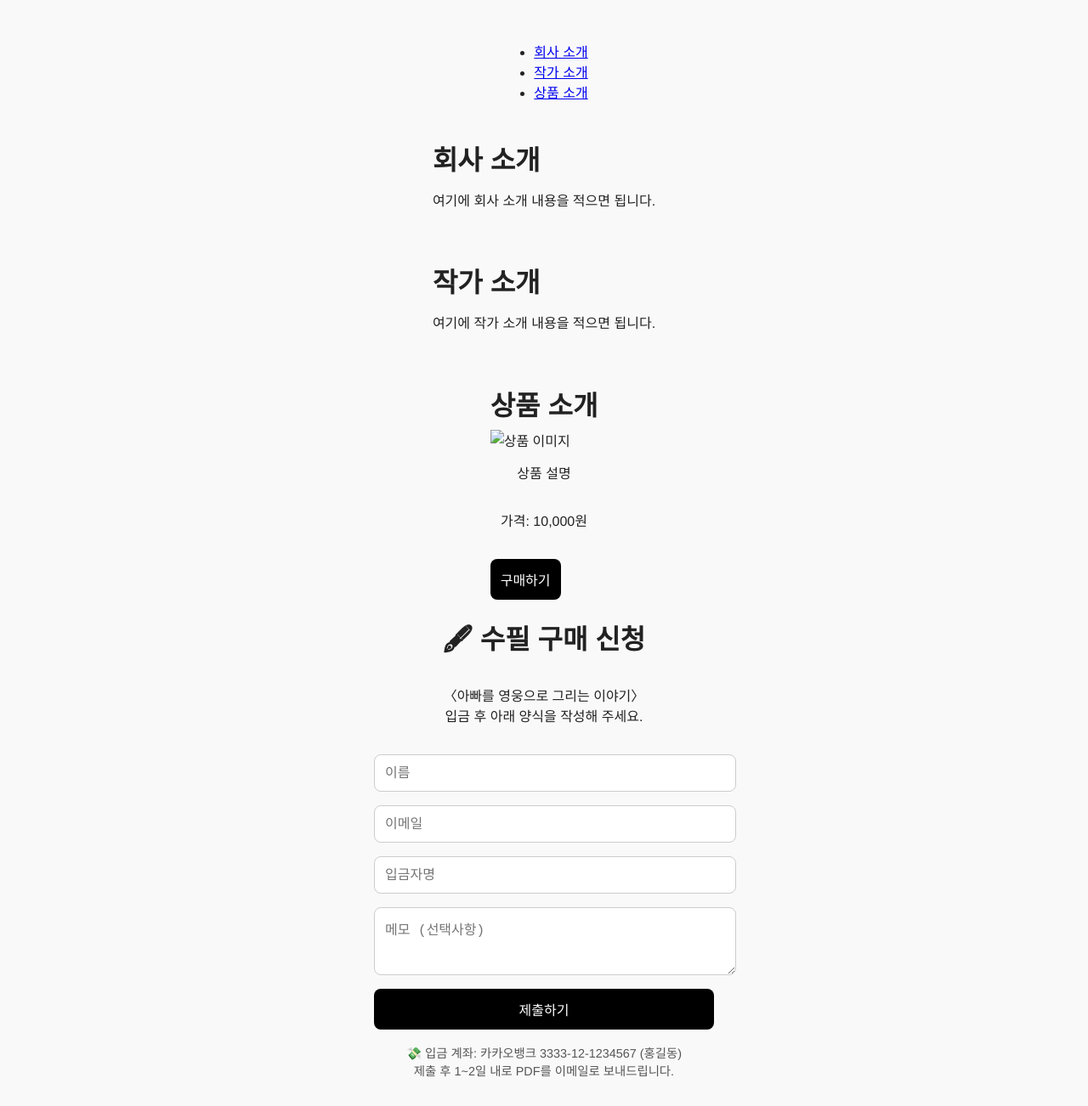
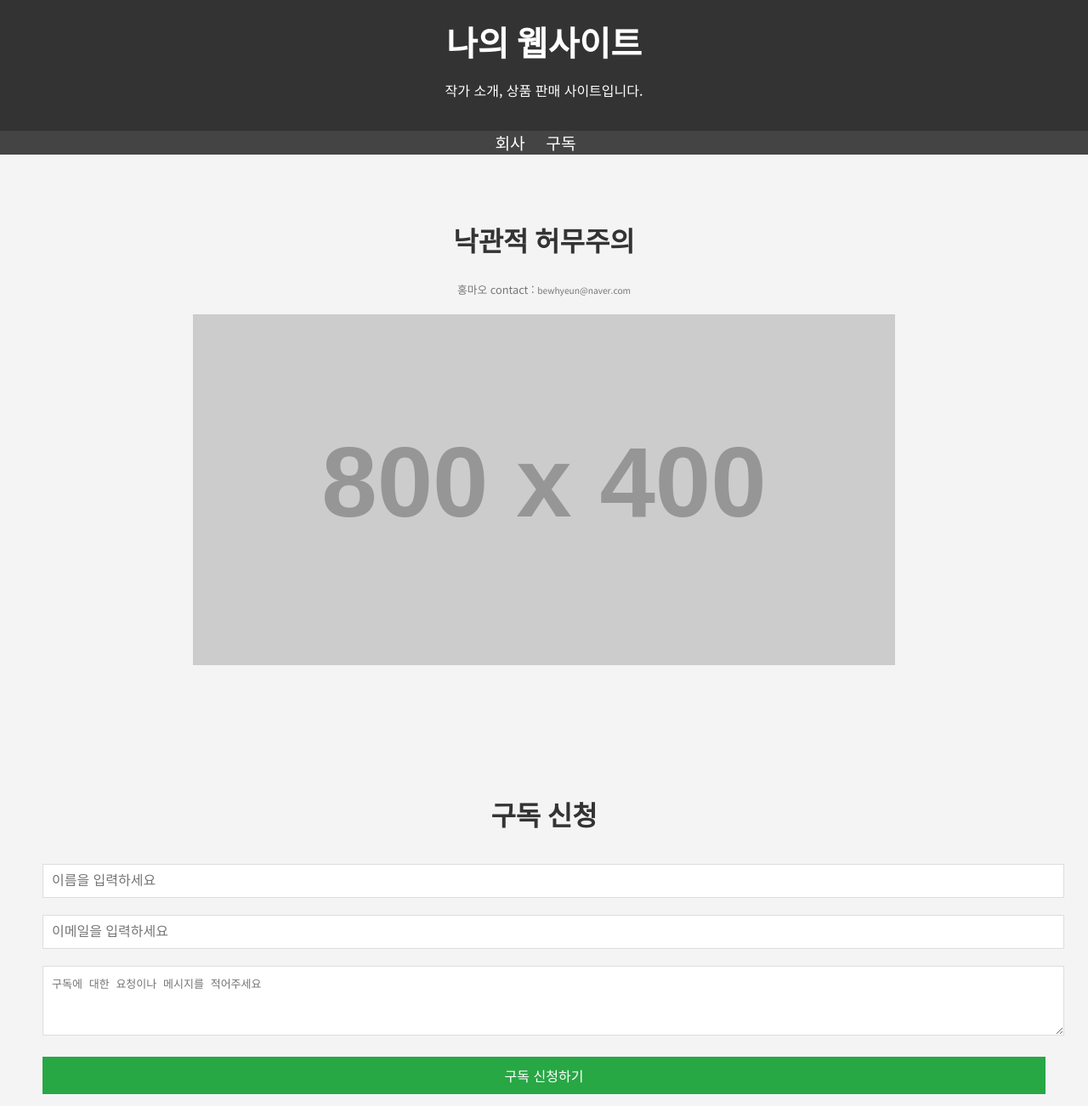
Before and after one commit to hongmao-is/Optimistic-Nihilism, a plain HTML site: page index.html in a window 1280 px wide. Shown: the whole page at 85% size. Drawn offline with nearby package versions, Linux system fonts and the light colour scheme; placeholder pictures from the web are drawn by us.

Commit message:
Update index.html

```diff
--- a/index.html
+++ b/index.html
@@ -3,119 +3,162 @@
 <head>
   <meta charset="UTF-8">
   <meta name="viewport" content="width=device-width, initial-scale=1.0">
-  <title>홍마오의 수필</title>
+  <title>나의 웹사이트</title>
+  <!-- Google Fonts 추가 -->
+  <link href="https://fonts.googleapis.com/css2?family=Noto+Sans+KR:wght@400;500&family=Playfair+Display:wght@400;700&display=swap" rel="stylesheet">
+
   <style>
+    /* 기본 스타일 설정 */
     body {
-      font-family: 'Helvetica Neue', sans-serif;
-      background-color: #f9f9f9;
-      color: #222;
+      font-family: 'Noto Sans KR', sans-serif; /* 한글 폰트 */
       margin: 0;
-      padding: 2rem;
-      display: flex;
-      flex-direction: column;
-      align-items: center;
+      padding: 0;
+      background-color: #f4f4f4;
     }
-    h1 {
-      font-size: 2rem;
-      margin-bottom: 0.5rem;
+
+    header {
+      background-color: #333;
+      color: white;
+      text-align: center;
+      padding: 20px 0;
     }
-    p {
-      max-width: 400px;
+
+    header h1 {
+      margin: 0;
+      font-size: 2.5em;
+      font-family: 'Playfair Display', serif; /* 영어 폰트 */
+    }
+
+    nav ul {
+      list-style-type: none;
+      padding: 0;
+      margin: 0;
+      background-color: #444;
       text-align: center;
-      line-height: 1.5;
-      margin-bottom: 2rem;
     }
-    form {
-      display: flex;
-      flex-direction: column;
-      gap: 1rem;
+
+    nav ul li {
+      display: inline;
+      margin-right: 20px;
+    }
+
+    nav ul li a {
+      color: white;
+      text-decoration: none;
+      font-size: 1.2em;
+    }
+
+    nav ul li a:hover {
+      text-decoration: underline;
+    }
+
+    section {
+      padding: 50px;
+      text-align: center;
+    }
+
+    section h2 {
+      font-size: 2em;
+      color: #333;
+      font-family: 'Playfair Display', serif; /* 영어 폰트 */
+    }
+
+    .company-info {
+      font-size: 0.8em;
+      color: #777;
+      margin-top: 10px;
+    }
+
+    .company-photo {
+      width: 70%;
+      height: auto;
+      margin: 20px 0;
+    }
+
+    .product {
+      background-color: white;
+      border: 1px solid #ddd;
+      padding: 20px;
+      margin: 20px;
+      display: inline-block;
+      width: 250px;
+      text-align: center;
+    }
+
+    .product img {
       width: 100%;
-      max-width: 400px;
+      height: auto;
     }
-    input, textarea {
-      padding: 0.75rem;
-      border: 1px solid #ccc;
-      border-radius: 8px;
-      font-size: 1rem;
+
+    .product button {
+      background-color: #28a745;
+      color: white;
+      padding: 10px 20px;
+      border: none;
+      cursor: pointer;
+      font-size: 1em;
+    }
+
+    .product button:hover {
+      background-color: #218838;
+    }
+
+    /* 구독 폼 스타일 */
+    .subscribe-form input, .subscribe-form textarea, .subscribe-form button {
       width: 100%;
+      padding: 10px;
+      margin: 10px 0;
+      border: 1px solid #ddd;
+      font-size: 1em;
     }
-    button {
-      padding: 0.75rem;
-      background-color: #000;
-      color: #fff;
+
+    .subscribe-form button {
+      background-color: #28a745;
+      color: white;
       border: none;
-      border-radius: 8px;
-      font-size: 1rem;
       cursor: pointer;
     }
-    .info {
-      margin-top: 1rem;
-      font-size: 0.9rem;
-      color: #555;
-      text-align: center;
+
+    .subscribe-form button:hover {
+      background-color: #218838;
     }
   </style>
 </head>
 <body>
-  <!DOCTYPE html>
-<html lang="ko">
-<head>
-  <meta charset="UTF-8">
-  <meta name="viewport" content="width=device-width, initial-scale=1.0">
-  <title>나의 웹사이트</title>
-  <link rel="stylesheet" href="styles.css"> <!-- CSS 파일 연결 -->
-</head>
-<body>
+
+  <!-- 헤더 -->
+  <header>
+    <h1>나의 웹사이트</h1>
+    <p>작가 소개, 상품 판매 사이트입니다.</p>
+  </header>
+
   <!-- 네비게이션 바 -->
   <nav>
     <ul>
-      <li><a href="#company">회사 소개</a></li>
-      <li><a href="#author">작가 소개</a></li>
-      <li><a href="#products">상품 소개</a></li>
+      <li><a href="#company">회사</a></li>
+      <li><a href="#subscribe">구독</a></li>
     </ul>
   </nav>
 
   <!-- 회사 소개 섹션 -->
   <section id="company">
-    <h1>회사 소개</h1>
-    <p>여기에 회사 소개 내용을 적으면 됩니다.</p>
+    <h2>낙관적 허무주의</h2>
+    <div class="company-info">
+      홍마오 contact : <span style="font-size: 0.8em;">bewhyeun@naver.com</span>
+    </div>
+    <img class="company-photo" src="https://via.placeholder.com/800x400" alt="회사 이미지">
   </section>
 
-  <!-- 작가 소개 섹션 -->
-  <section id="author">
-    <h1>작가 소개</h1>
-    <p>여기에 작가 소개 내용을 적으면 됩니다.</p>
+  <!-- 구독 섹션 -->
+  <section id="subscribe">
+    <h2>구독 신청</h2>
+    <form class="subscribe-form">
+      <input type="text" placeholder="이름을 입력하세요" required>
+      <input type="email" placeholder="이메일을 입력하세요" required>
+      <textarea placeholder="구독에 대한 요청이나 메시지를 적어주세요" rows="4" required></textarea>
+      <button type="submit">구독 신청하기</button>
+    </form>
   </section>
 
-  <!-- 상품 소개 섹션 -->
-  <section id="products">
-    <h1>상품 소개</h1>
-    <div class="product">
-      <img src="상품이미지URL" alt="상품 이미지">
-      <p>상품 설명</p>
-      <p>가격: 10,000원</p>
-      <button>구매하기</button>
-    </div>
-  </section>
-
-  <script src="script.js"></script> <!-- JS 파일 연결 -->
 </body>
 </html>
-
-  <h1>🖋 수필 구매 신청</h1>
-  <p>〈아빠를 영웅으로 그리는 이야기〉<br>입금 후 아래 양식을 작성해 주세요.</p>
-
-  <form action="https://formspree.io/f/{your-form-id}" method="POST">
-    <input type="text" name="name" placeholder="이름" required>
-    <input type="email" name="email" placeholder="이메일" required>
-    <input type="text" name="payment" placeholder="입금자명" required>
-    <textarea name="message" placeholder="메모 (선택사항)" rows="3"></textarea>
-    <button type="submit">제출하기</button>
-  </form>
-
-  <div class="info">
-    💸 입금 계좌: 카카오뱅크 3333-12-1234567 (홍길동)<br>
-    제출 후 1~2일 내로 PDF를 이메일로 보내드립니다.
-  </div>
-</body>
-</html>
```
